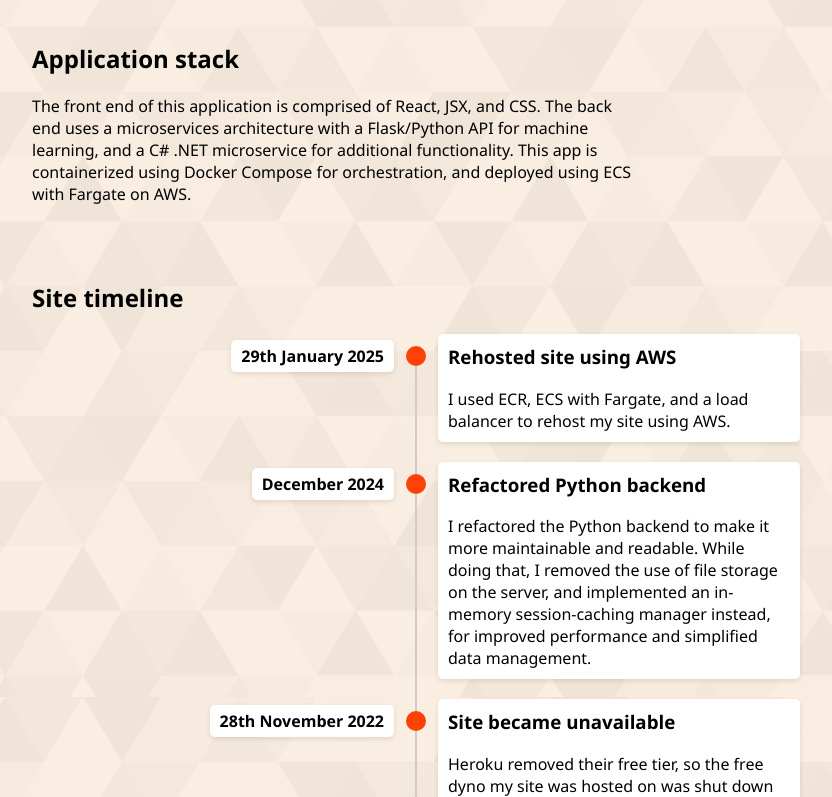
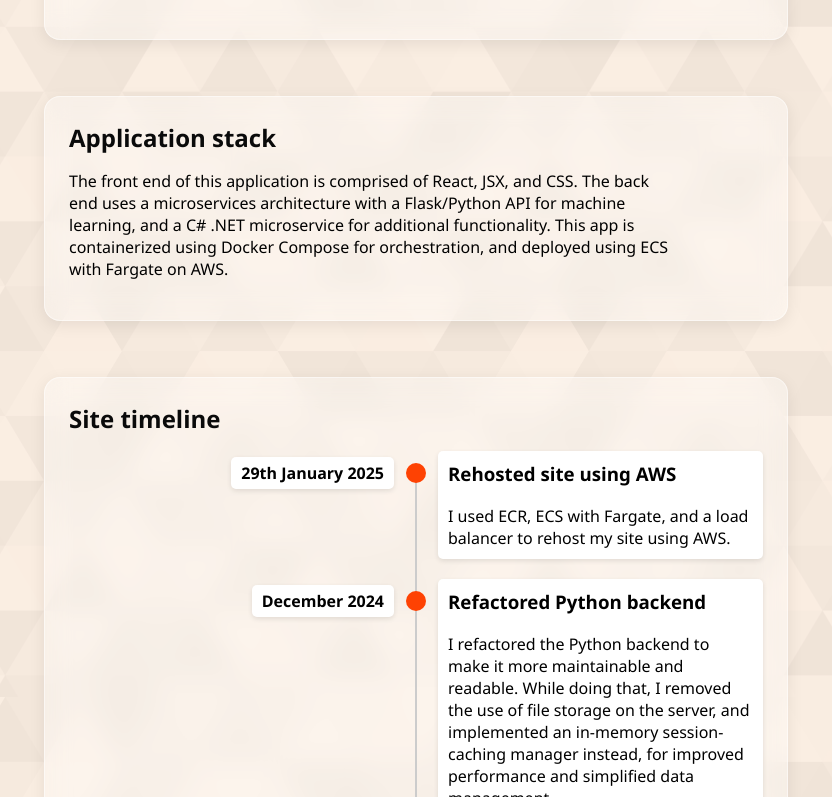
Before and after one commit to ReubenGitHub/website, a React (Vite) app in the folder frontend/: page / in a window 1280 px wide. Shown: the part 903-1700 px from the top of the page, without its empty margins (224-1056 px from the left). Built offline with nearby package versions, Linux system fonts and the light colour scheme.

Commit message:
phase 2.3: add glassmorphism cards; 2.4: add CSS custom properties

```diff
--- a/frontend/src/components/home.css
+++ b/frontend/src/components/home.css
@@ -1,3 +1,19 @@
+/* CSS Custom Properties (Phase 2.4) */
+:root {
+    --color-bg: #FAEDE1;
+    --color-text: #1a1a1a;
+    --color-heading: #0a0a0a;
+    --color-link: #03bffe;
+    --color-link-hover: #0288d1;
+    --color-card-bg: rgba(255, 255, 255, 0.35);
+    --color-card-border: rgba(255, 255, 255, 0.5);
+    --color-card-shadow: rgba(0, 0, 0, 0.08);
+    --color-card-hover-shadow: rgba(0, 0, 0, 0.15);
+    --radius-card: 16px;
+    --spacing-section: 40px;
+    --spacing-content: 24px;
+}
+
 .hello-container {
     height: 120px;
     display: flex;
@@ -16,6 +32,30 @@
 }
 
 .section {
-    margin-bottom: 40px;
+    margin-bottom: var(--spacing-section);
     width: 100%;
 }
+
+/* Glassmorphism Card (Phase 2.3) */
+.card {
+    background: var(--color-card-bg);
+    backdrop-filter: blur(12px);
+    -webkit-backdrop-filter: blur(12px);
+    border: 1px solid var(--color-card-border);
+    border-radius: var(--radius-card);
+    box-shadow: 0 4px 16px var(--color-card-shadow);
+    padding: var(--spacing-content);
+    transition: box-shadow 0.3s ease, transform 0.3s ease;
+}
+
+.card:hover {
+    box-shadow: 0 6px 24px var(--color-card-hover-shadow);
+    transform: translateY(-2px);
+}
+
+.section h2 {
+    color: var(--color-heading);
+    margin-top: 0;
+    margin-bottom: 16px;
+    font-size: 1.5rem;
+}
--- a/frontend/src/components/home.jsx
+++ b/frontend/src/components/home.jsx
@@ -15,6 +15,7 @@ export default function HomePage(props) {
             </h1>
             <div className="home-content">
                 <section className='section'>
+                    <div className='card'>
                         <p className="intro">
                             My name is Reuben.
                         </p>
@@ -42,8 +43,10 @@ export default function HomePage(props) {
                             Thanks for stopping by. If you have any comments or would like to get in touch,
                             you can reach me at reubenowenwilliams@outlook.com.
                         </p>
+                    </div>
                 </section>
                 <section className='section'>
+                    <div className='card'>
                         <h2>Application stack</h2>
                         <p className="intro">
                             The front end of this application is comprised of React, JSX, and CSS.
@@ -51,10 +54,13 @@ export default function HomePage(props) {
                             and a C# .NET microservice for additional functionality. This app is containerized
                             using Docker Compose for orchestration, and deployed using ECS with Fargate on AWS.
                         </p>
+                    </div>
                 </section>
                 <section className='section'>
+                    <div className='card'>
                         <h2>Site timeline</h2>
                         <VerticalTimeline />
+                    </div>
                 </section>
             </div>
         </div>
```
Lines whose indentation alone changed are shown as unchanged.
